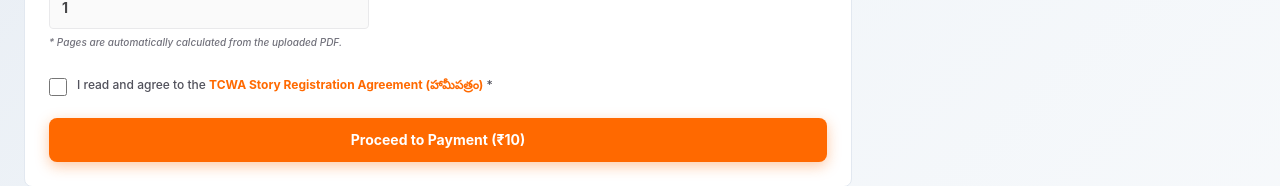
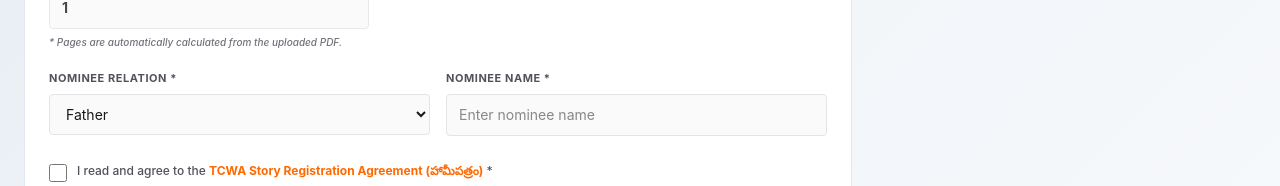
Before and after one commit to bhanudova02/writers-registration, a React (Vite) app in the folder user-writers-registration/: page / in a window 1280 px wide. Shown: the part 694-880 px from the top of the page. Built offline with nearby package versions, Linux system fonts and the light colour scheme; no server answers; sample sign-in values are in the browser's storage.

Commit message:
feat: add nominee information fields and validation to registration form

```diff
--- a/user-writers-registration/src/components/dashboard/RegistrationForm.jsx
+++ b/user-writers-registration/src/components/dashboard/RegistrationForm.jsx
@@ -18,7 +18,11 @@ export default function RegistrationForm({
   isAgreed,
   setIsAgreed,
   setShowAgreementModal,
-  pageValidationError
+  pageValidationError,
+  nomineeRelation,
+  setNomineeRelation,
+  nomineeName,
+  setNomineeName
 }) {
   const validateFormBeforeAgreement = () => {
     if (!scriptTitle || !scriptTitle.trim()) {
@@ -39,6 +43,14 @@ export default function RegistrationForm({
     }
     if (pageValidationError) {
       toast.error(pageValidationError);
+      return false;
+    }
+    if (!nomineeRelation) {
+      toast.error("Please select a Nominee Relation.");
+      return false;
+    }
+    if (!nomineeName || !nomineeName.trim()) {
+      toast.error("Please enter Nominee Name.");
       return false;
     }
     return true;
@@ -140,6 +152,36 @@ export default function RegistrationForm({
         </p>
       </div>
 
+      <div className="grid grid-cols-1 md:grid-cols-2 gap-4">
+        <div>
+          <label className="block text-[11px] font-bold text-zinc-600 uppercase tracking-wider mb-2">
+            Nominee Relation *
+          </label>
+          <select
+            value={nomineeRelation}
+            onChange={(e) => setNomineeRelation(e.target.value)}
+            className="w-full bg-zinc-50 border border-zinc-200 rounded px-3 py-2.5 text-sm text-zinc-900 focus:outline-none focus:border-orange-500 transition-colors"
+            required
+          >
+            <option value="Father">Father</option>
+            <option value="Husband">Husband</option>
+          </select>
+        </div>
+        <div>
+          <label className="block text-[11px] font-bold text-zinc-600 uppercase tracking-wider mb-2">
+            Nominee Name *
+          </label>
+          <input
+            type="text"
+            value={nomineeName}
+            onChange={(e) => setNomineeName(e.target.value)}
+            placeholder="Enter nominee name"
+            className="w-full bg-zinc-50 border border-zinc-200 rounded px-3 py-2.5 text-sm text-zinc-900 focus:outline-none focus:border-orange-500 transition-colors"
+            required
+          />
+        </div>
+      </div>
+
       {/* Agreement Checkbox */}
       <div className="flex items-start gap-2.5 pt-1.5 pb-0.5">
         <input
--- a/user-writers-registration/src/pages/Dashboard.jsx
+++ b/user-writers-registration/src/pages/Dashboard.jsx
@@ -37,6 +37,8 @@ export default function Dashboard({ member, setMember, onLogout }) {
   const [isAgreed, setIsAgreed] = useState(false);
   const [showAgreementModal, setShowAgreementModal] = useState(false);
   const [pageValidationError, setPageValidationError] = useState('');
+  const [nomineeRelation, setNomineeRelation] = useState('Father');
+  const [nomineeName, setNomineeName] = useState('');
 
   const razorpayKeyId = import.meta.env.VITE_RAZORPAY_KEY_ID;
 
@@ -238,8 +240,8 @@ export default function Dashboard({ member, setMember, onLogout }) {
     const name = member?.name || '';
     const surname = member?.surname || '';
     const fullName = [surname, name].filter(Boolean).join(' ');
-    const nomineeName = member?.nomineeName || member?.fatherName || member?.fatherOrHusbandName || '';
-    const nomineeRelation = member?.nomineeRelation || 'తండ్రి / భర్త';
+    const nomineeNameLocal = nomineeName || '';
+    const nomineeRelationLocal = nomineeRelation === 'Father' ? 'తండ్రి' : (nomineeRelation === 'Husband' ? 'భర్త' : 'తండ్రి / భర్త');
     const membershipId = member?.membershipId || '';
 
     let memberTypeStr = 'జీవిత సభ్యులు / అసోసియేట్ సభ్యులు';
@@ -263,7 +265,7 @@ export default function Dashboard({ member, setMember, onLogout }) {
 
     // Format all dotted fields centered inside dots matching the image structure
     const formattedName = formatDottedField(fullName, 45);
-    const formattedNominee = formatDottedField(nomineeName, 40);
+    const formattedNominee = formatDottedField(nomineeNameLocal, 40);
     const formattedMemberId = formatDottedField(membershipId, 12);
     const formattedCell = formatDottedField(cell, 25);
     const formattedDate = formatDottedField(dateStr, 20);
@@ -292,7 +294,7 @@ export default function Dashboard({ member, setMember, onLogout }) {
     // Clause 1: Basic registration details matching the exact image line breaks and labels
     clauses.push(`నా పేరు ${formattedName} (కథారచయిత / పాటల రచయిత),
 
-   తండ్రి / భర్త ${formattedNominee}
+   ${nomineeRelationLocal} ${formattedNominee}
 
    సభ్యత్వం నెం. ${formattedMemberId} ${memberTypeStr},
 
@@ -923,6 +925,10 @@ ${formattedClauses}
             setIsAgreed={setIsAgreed}
             setShowAgreementModal={setShowAgreementModal}
             pageValidationError={pageValidationError}
+            nomineeRelation={nomineeRelation}
+            setNomineeRelation={setNomineeRelation}
+            nomineeName={nomineeName}
+            setNomineeName={setNomineeName}
           />
 
           <ReceiptSidebar
```
